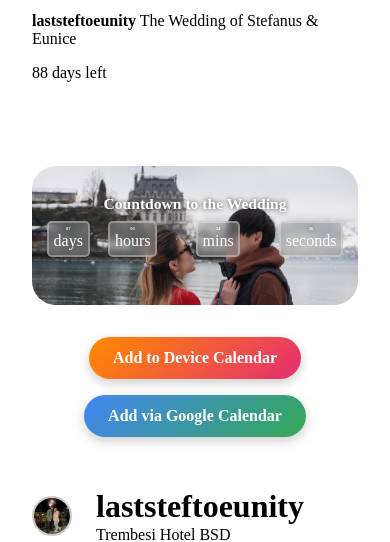
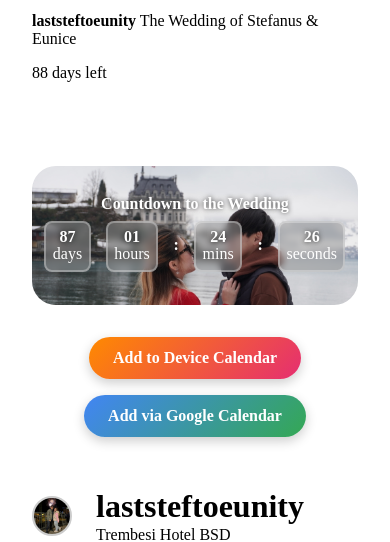
Before and after one commit to Vae2002/WeddingPlanner, a Flask app: page /home in a window 390 px wide. Shown: the part 1534-2076 px from the top of the page. Run offline with Flask 3, Linux system fonts and the light colour scheme; the visitor is signed in with stand-in values (Sample User, id 1); data comes from the database, SQL or seed files in the repository; both versions use the stored data as it was after the commit; parts of the project's set-up code (start-up, migrations or seed data) failed here and were passed over.

Commit message:
repair font size countdown

```diff
--- a/static/css/styles.css
+++ b/static/css/styles.css
@@ -101,14 +101,14 @@ html, body {
 .countdown-timer h2 {
   text-align: center;
   color: white;
-  font-size: clamp(0.5rem, 4vw, 10rem);
+  font-size: clamp(1rem, 2vw, 20rem);
   margin-bottom: clamp(0.25rem, 2vw, 2rem);
 }
 
 .countdown {
   display: flex;
   justify-content: center;
-  gap: clamp(0.5rem, 4vw, 10rem);
+  gap: clamp(1rem, 2vw, 10rem);
   flex-wrap: wrap;
   width: 100%;
   color: white;
@@ -133,8 +133,6 @@ html, body {
   display: flex;
   flex-direction: column;
   align-items: center;
-  /* flex: 1 1 80px;
-  max-width: 120px; */
   background-color: rgba(148, 148, 148, 0.5);
   padding: 0.5rem;
   border-radius: 1rem;
@@ -145,28 +143,28 @@ html, body {
 
 .big-text {
   font-weight: bold;
-  font-size: clamp(0.5rem, 4vw, 10rem);
+  font-size: clamp(0.5rem, 3vw, 8rem);
   line-height: 1;
   margin: 0;
 }
-s
+
 .countdown-el span {
-  font-size: clamp(0.5rem, 4vw, 10rem);
+  font-size: clamp(0.5rem, 1vw, 6rem);
   margin-top: 0.5rem;
 }
 
 .countdown-el:first-of-type {
-  margin-right: clamp(0.5rem, 4vw, 10rem);
+  margin-right: clamp(1rem, 2vw, 10rem);
 }
 
 @media (max-width: 480px) {
   .countdown {
-    gap: 0.3rem;
+    gap: 0.4rem;
     justify-content: space-around;
   }
 
   .big-text {
-    font-size: 0.3rem;
+    font-size: 1rem;
   }
 
   .countdown-el span {
@@ -174,8 +172,8 @@ s
   }
 
   .countdown-el-time {
-    padding: 0.3rem;
-    border-radius: 0.3rem;
+    padding: 0.4rem;
+    border-radius: 0.5rem;
   }
 }
 
```
Also changed, not shown: guest.db.
